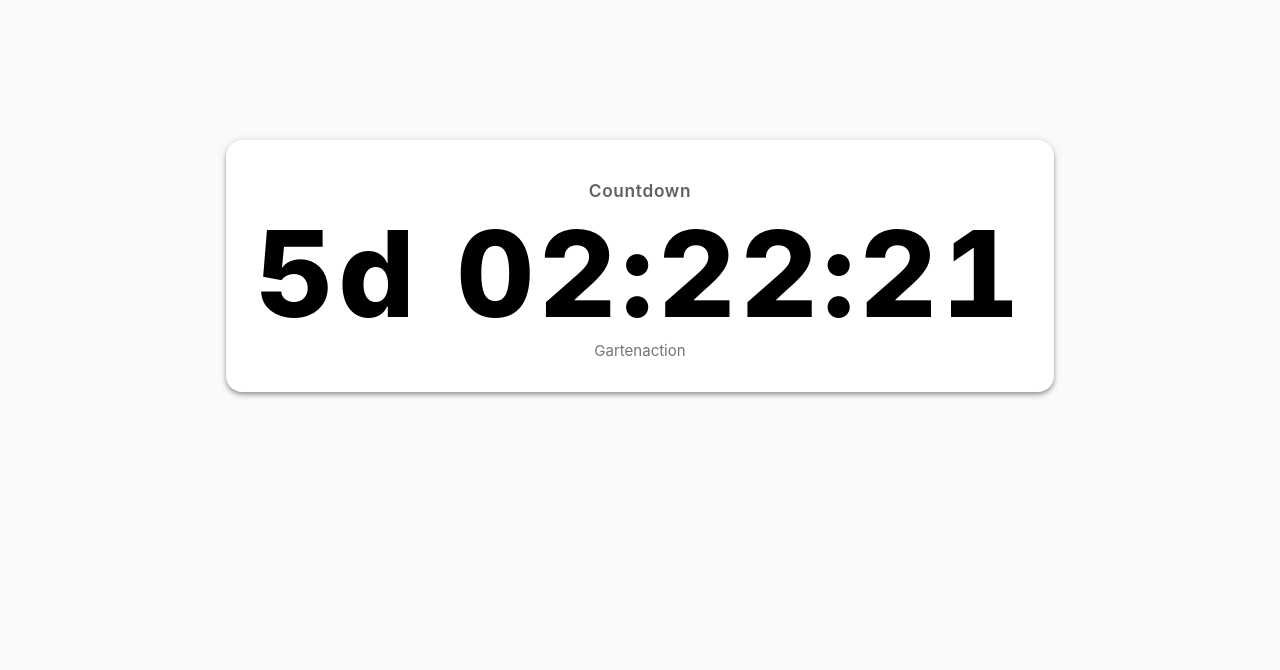
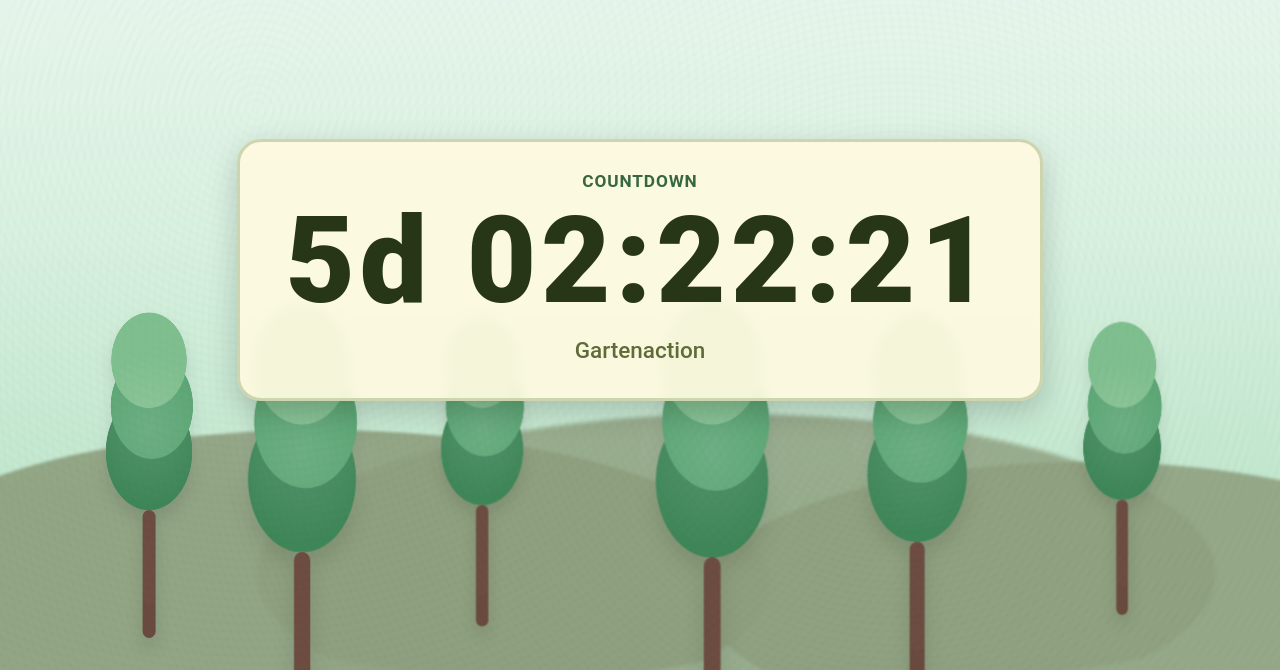
Before and after one commit to michaelkeiluweit/gartenaction, a plain HTML site: page index.html in a window 1280 px wide. Shown: the part 130-800 px from the top of the page. Drawn offline with nearby package versions, Linux system fonts and the light colour scheme.

Commit message:
Refactor HTML structure and styles for countdown

```diff
--- a/index.html
+++ b/index.html
@@ -1,71 +1,141 @@
 <!doctype html>
 <html lang="de">
 <head>
-  <meta charset="utf-8" />
-  <meta name="viewport" content="width=device-width,initial-scale=1" />
+<meta charset="utf-8">
+<meta name="viewport" content="width=device-width,initial-scale=1">
 <title>Countdown – Gartenaction</title>
 
-  <link rel="stylesheet"
-        href="https://cdnjs.cloudflare.com/ajax/libs/materialize/1.0.0/css/materialize.min.css">
+<link rel="stylesheet" href="https://cdnjs.cloudflare.com/ajax/libs/materialize/1.0.0/css/materialize.min.css">
 
 <style>
-    html, body { height:100%; margin:0; }
-    body { display:flex; align-items:center; justify-content:center; background:#fafafa; }
-    .wrap { text-align:center; padding:2rem; }
-    #countdown {
-      font-size:clamp(2rem,10vw,8rem);
-      font-weight:800;
-      font-variant-numeric:tabular-nums;
-      line-height:1.1;
-      letter-spacing:.04em;
+:root{
+  --sky1:#eef8f1; --sky2:#d9f1e1; --sky3:#bfe6cc;
+  --ground:#6e835a;
+  --leaf1:#7fbf8e; --leaf2:#5aa573; --leaf3:#3e8658;
+  --trunk:#6d4c41;
+  --panel:#fefae0; --panel-b:#ccd5ae; --text:#283618; --title:#386641;
 }
-    .title { font-weight:600; letter-spacing:.04em; }
-    .card { border-radius:16px; }
+
+/* Layout */
+html,body{height:100%;margin:0}
+body{
+  display:flex;align-items:center;justify-content:center;font-family:Roboto,system-ui,Arial,sans-serif;color:var(--text);
+  background:linear-gradient(#fff, #fff 10%, transparent 10%) no-repeat;
+}
+
+/* Himmel + Boden als reine Gradients */
+.forest{
+  position:fixed; inset:0; z-index:-1;
+  background:
+    linear-gradient(to bottom, var(--sky1), var(--sky2) 45%, var(--sky3) 80%) 0 0/100% 100% no-repeat,
+    linear-gradient(to top, var(--ground), #92a884 22%, transparent 22%) 0 100%/100% 30% no-repeat;
+  overflow:hidden;
+}
+
+/* Körnung für Aquarell-Look */
+.forest::after{
+  content:""; position:absolute; inset:0; pointer-events:none; opacity:.12;
+  background:
+    repeating-radial-gradient(circle at 20% 30%, rgba(0,0,0,.06) 0 3px, transparent 4px 8px),
+    repeating-radial-gradient(circle at 70% 60%, rgba(0,0,0,.05) 0 2px, transparent 3px 7px);
+  mix-blend-mode:multiply;
+  filter:blur(.2px);
+}
+
+/* Hügel als weiche Ellipsen */
+.hill{
+  position:absolute; bottom:-8vh; border-radius:50%;
+  filter:blur(1.5px); opacity:.9;
+  background:radial-gradient(120% 85% at 50% 40%, #8e9f7e 0 55%, transparent 56% 100%);
+}
+.h1{left:-10vw; width:70vw; height:38vh}
+.h2{left:20vw; width:75vw; height:40vh; filter:blur(2px); opacity:.8}
+.h3{left:55vw; width:60vw; height:34vh; opacity:.85}
+
+/* Bäume: Krone aus mehreren radial-gradients, Stamm als ::after */
+.tree{
+  position:absolute; bottom:18vh;
+  width: 18vmin; height: 26vmin;
+  background:
+    radial-gradient(40% 35% at 50% 28%, var(--leaf1) 0 65%, transparent 66%),
+    radial-gradient(45% 40% at 52% 50%, var(--leaf2) 0 63%, transparent 64%),
+    radial-gradient(48% 45% at 50% 72%, var(--leaf3) 0 62%, transparent 63%);
+  filter: blur(0.6px) drop-shadow(0 10px 8px rgba(0,0,0,.10));
+}
+.tree::before{
+  /* leichte „Aquarell“-Kante */
+  content:""; position:absolute; inset:-6%;
+  background:radial-gradient(60% 50% at 50% 60%, rgba(255,255,255,.12), transparent 65%);
+}
+.tree::after{
+  content:""; position:absolute; left:50%; transform:translateX(-50%);
+  bottom:-16vmin; width:1.6vmin; height:16vmin; background:var(--trunk); border-radius:1vmin;
+  box-shadow:0 -4vmin 0 0 rgba(0,0,0,.03) inset;
+}
+
+/* Platzierungen */
+.t1{left:6vw;  transform:scale(1.0)}
+.t2{left:18vw; transform:scale(1.25)}
+.t3{left:32vw; transform:scale(0.95)}
+.t4{left:50vw; transform:scale(1.3)}
+.t5{left:66vw; transform:scale(1.15)}
+.t6{left:82vw; transform:scale(0.9)}
+/* leichte Parallaxhöhe */
+.t1,.t3,.t6{bottom:20vh}
+
+/* Panel */
+.wrap{
+  text-align:center; padding:2rem 3rem; background:rgba(254,250,224,.92);
+  border:3px solid var(--panel-b); border-radius:24px; box-shadow:0 10px 30px rgba(0,0,0,.18); backdrop-filter:blur(4px);
+}
+.title{color:var(--title); margin:0 0 .25rem 0; font-weight:700; letter-spacing:.05em; text-transform:uppercase}
+#countdown{font-size:clamp(2rem,10vw,8rem); font-weight:800; font-variant-numeric:tabular-nums; letter-spacing:.04em; line-height:1.1}
+.sub{color:#606c38; margin-top:.5rem; font-size:1.5rem; font-weight:500}
 </style>
 </head>
 <body>
-  <main class="wrap card white z-depth-2">
-    <h6 class="grey-text text-darken-2 title">Countdown</h6>
-    <div id="countdown" class="black-text">--:--:--</div>
-    <div class="sub grey-text text-darken-1">Gartenaction</div>
+  <div class="forest" aria-hidden="true">
+    <div class="hill h1"></div>
+    <div class="hill h2"></div>
+    <div class="hill h3"></div>
+    <div class="tree t1"></div>
+    <div class="tree t2"></div>
+    <div class="tree t3"></div>
+    <div class="tree t4"></div>
+    <div class="tree t5"></div>
+    <div class="tree t6"></div>
+  </div>
+
+  <main class="wrap">
+    <h6 class="title">Countdown</h6>
+    <div id="countdown">--:--:--</div>
+    <div class="sub">Gartenaction</div>
   </main>
 
 <script defer>
 document.addEventListener("DOMContentLoaded", () => {
-      function nextSaturdayAt10() {
-        const now = new Date();
-        const target = new Date(now.getFullYear(), now.getMonth(), now.getDate(), 10, 0, 0, 0);
-        const day = now.getDay(); // 0=So ... 6=Sa
-        let add = (6 - day + 7) % 7;
-        const pastTen = now.getHours() > 10 ||
-          (now.getHours() === 10 && (now.getMinutes() > 0 || now.getSeconds() > 0));
-        if (add === 0 && pastTen) add = 7;
-        target.setDate(target.getDate() + add);
-        return target;
+  function nextSaturdayAt10(){
+    const now=new Date(); const day=now.getDay();
+    let add=(6-day+7)%7;
+    const pastTen= now.getHours()>10 || (now.getHours()===10 && (now.getMinutes()>0 || now.getSeconds()>0));
+    if(add===0 && pastTen) add=7;
+    return new Date(now.getFullYear(), now.getMonth(), now.getDate()+add, 10, 0, 0, 0);
   }
+  const el=document.getElementById("countdown");
+  const pad=n=>n.toString().padStart(2,"0");
+  let target=nextSaturdayAt10();
 
-      const countdownEl = document.getElementById("countdown");
-      const pad = n => n.toString().padStart(2, "0");
-      let target = nextSaturdayAt10();
-
-      function render() {
-        let diff = target - new Date();
-        if (!Number.isFinite(diff) || diff <= 0) {
-          target = nextSaturdayAt10();
-          diff = target - new Date();
+  function render(){
+    let diff=target - new Date();
+    if(!Number.isFinite(diff) || diff<=0){ target=nextSaturdayAt10(); diff=target - new Date(); }
+    const s=Math.floor(diff/1000);
+    const d=Math.floor(s/86400);
+    const h=Math.floor((s%86400)/3600);
+    const m=Math.floor((s%3600)/60);
+    const sec=s%60;
+    el.textContent = d>0 ? `${d}d ${pad(h)}:${pad(m)}:${pad(sec)}` : `${pad(h)}:${pad(m)}:${pad(sec)}`;
   }
-        const s = Math.floor(diff / 1000);
-        const d = Math.floor(s / 86400);
-        const h = Math.floor((s % 86400) / 3600);
-        const m = Math.floor((s % 3600) / 60);
-        const sec = s % 60;
-        countdownEl.textContent = d > 0
-          ? `${d}d ${pad(h)}:${pad(m)}:${pad(sec)}`
-          : `${pad(h)}:${pad(m)}:${pad(sec)}`;
-      }
-
-      render();
-      setInterval(render, 1000);
+  render(); setInterval(render,1000);
 });
 </script>
 </body>
```
Lines whose indentation alone changed are shown as unchanged.
